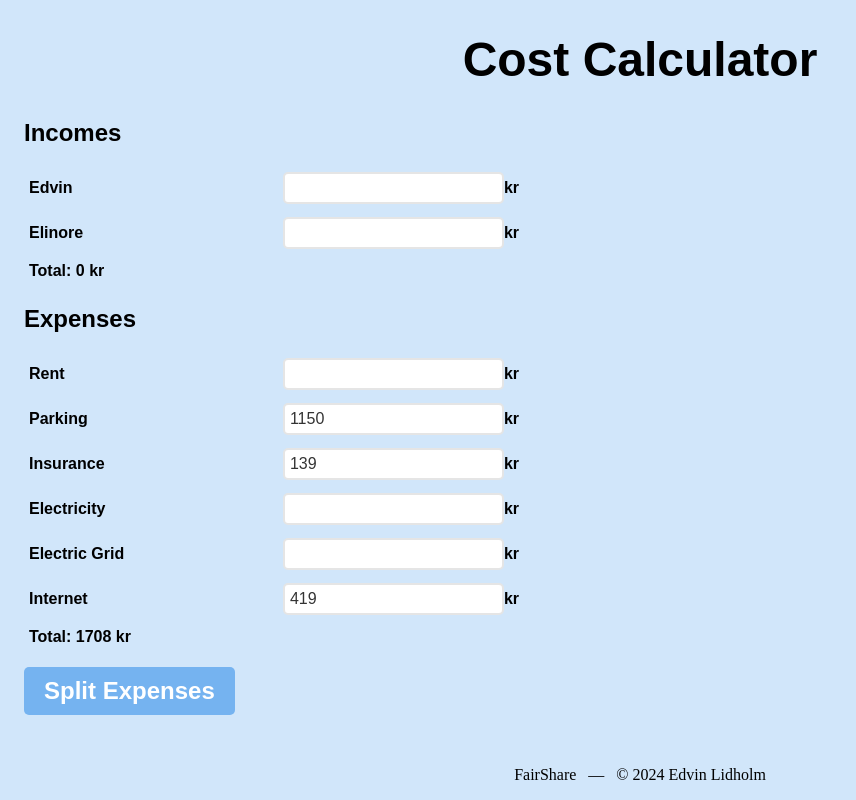
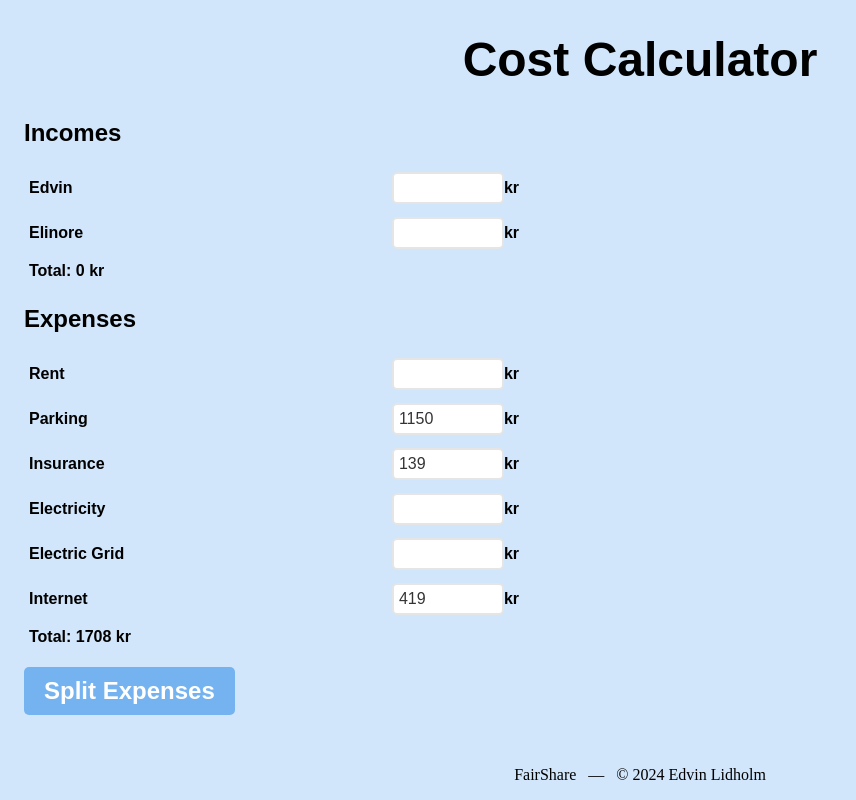
Before and after one commit to elidholm/fair-share, a React (Vite) app: page / in a window 1280 px wide. Shown: the whole page, without its empty margins (0-856 px from the left). Built offline with nearby package versions, Linux system fonts and the light colour scheme.

Commit message:
fix: decrease width of input windows

```diff
--- a/src/index.css
+++ b/src/index.css
@@ -41,6 +41,7 @@ input[type="number"] {
   border: 2px solid hsla(0, 0%, 80%, 0.5);
   border-radius: 5px;
   color: hsla(0, 0%, 0%, 0.8);
+  max-width: 20%;
 }
 ul {
   padding: 0;
```
